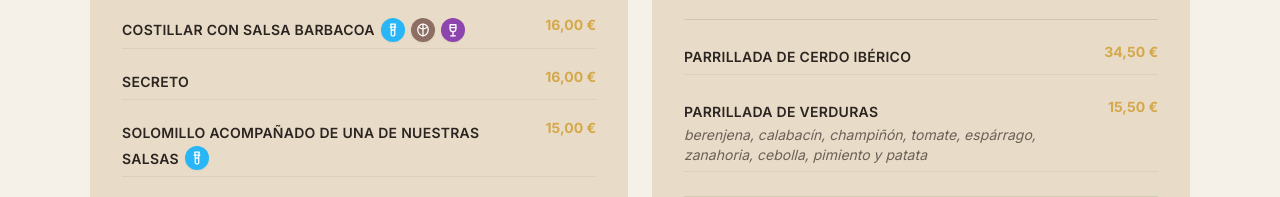
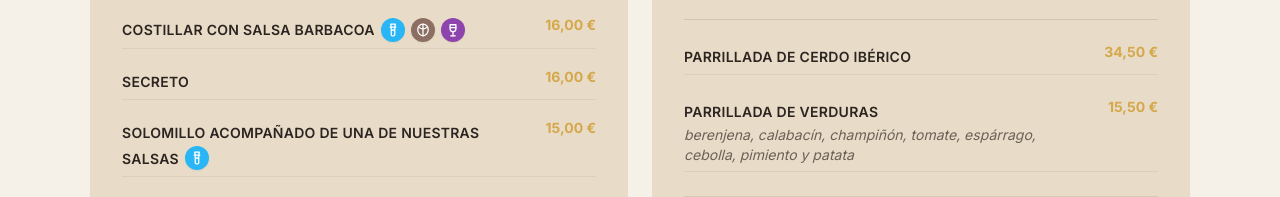
Before and after one commit to AlejandroEspinosaLeal/pizzeriaroche, a React (Vite) app: page / in a window 1280 px wide. Shown: the part 4020-4217 px from the top of the page. Built offline with nearby package versions, Linux system fonts and the light colour scheme; the HTML template or start-up script is replaced by a standard one.

Commit message:
fix: eliminar zanahoria de la parrillada de verduras

```diff
--- a/app/src/sections/CarnesSection.tsx
+++ b/app/src/sections/CarnesSection.tsx
@@ -23,7 +23,7 @@ const parrilladas = [
   { name: 'PARRILLADA DE CERDO IBÉRICO', price: '34,50 €', allergens: [] },
   {
     name: 'PARRILLADA DE VERDURAS',
-    desc: 'berenjena, calabacín, champiñón, tomate, espárrago, zanahoria, cebolla, pimiento y patata',
+    desc: 'berenjena, calabacín, champiñón, tomate, espárrago, cebolla, pimiento y patata',
     price: '15,50 €',
     allergens: []
   },
--- a/app/src/sections/ParrilladasSection.tsx
+++ b/app/src/sections/ParrilladasSection.tsx
@@ -3,7 +3,7 @@ import { Flame } from 'lucide-react'
 
 const parrilladas = [
   { name: 'PARRILLADA DE CERDO IBÉRICO', price: '34,50 €' },
-  { name: 'PARRILLADA DE VERDURAS', desc: 'berenjena, calabacín, champiñón, tomate, espárrago, zanahoria, cebolla, pimiento y patata', price: '15,50 €' },
+  { name: 'PARRILLADA DE VERDURAS', desc: 'berenjena, calabacín, champiñón, tomate, espárrago, cebolla, pimiento y patata', price: '15,50 €' },
 ]
 
 export default function ParrilladasSection() {
--- a/src/sections/CarnesSection.tsx
+++ b/src/sections/CarnesSection.tsx
@@ -23,7 +23,7 @@ const parrilladas = [
   { name: 'PARRILLADA DE CERDO IBÉRICO', price: '34,50 €', allergens: [] },
   {
     name: 'PARRILLADA DE VERDURAS',
-    desc: 'berenjena, calabacín, champiñón, tomate, espárrago, zanahoria, cebolla, pimiento y patata',
+    desc: 'berenjena, calabacín, champiñón, tomate, espárrago, cebolla, pimiento y patata',
     price: '15,50 €',
     allergens: []
   },
--- a/src/sections/ParrilladasSection.tsx
+++ b/src/sections/ParrilladasSection.tsx
@@ -3,7 +3,7 @@ import { Flame } from 'lucide-react'
 
 const parrilladas = [
   { name: 'PARRILLADA DE CERDO IBÉRICO', price: '34,50 €' },
-  { name: 'PARRILLADA DE VERDURAS', desc: 'berenjena, calabacín, champiñón, tomate, espárrago, zanahoria, cebolla, pimiento y patata', price: '15,50 €' },
+  { name: 'PARRILLADA DE VERDURAS', desc: 'berenjena, calabacín, champiñón, tomate, espárrago, cebolla, pimiento y patata', price: '15,50 €' },
 ]
 
 export default function ParrilladasSection() {
```
